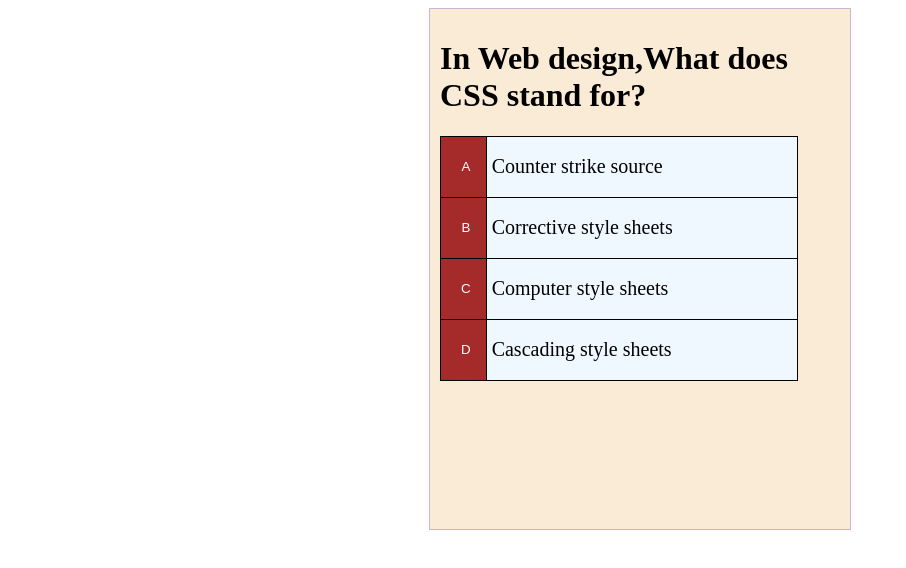
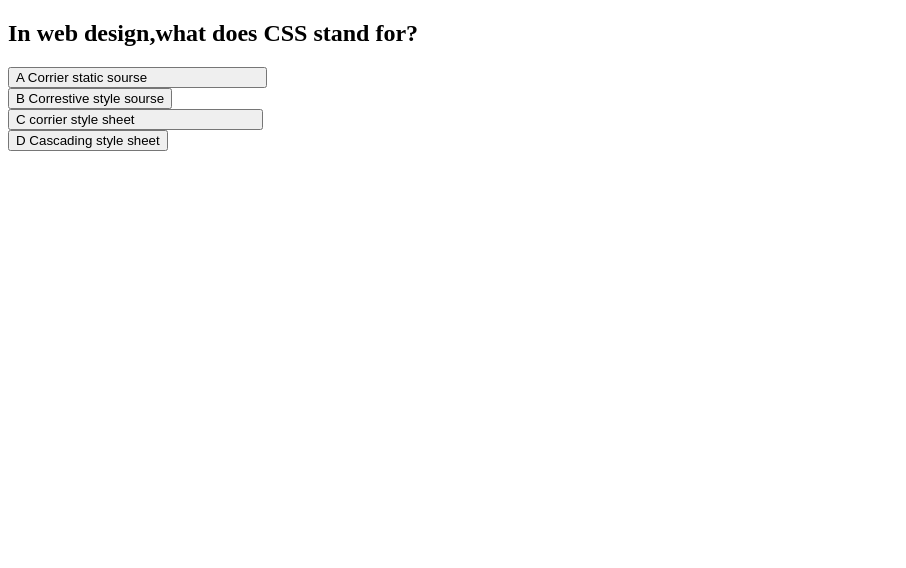
Before and after one commit to Krishnaraj004/questions-option, a plain HTML site: page index.html in a window 1280 px wide. Shown: the whole page, without its empty margins (0-906 px from the left). Drawn offline with Linux system fonts and the light colour scheme.

Commit message:
Update index.html

```diff
--- a/index.html
+++ b/index.html
@@ -7,35 +7,25 @@
     <link rel="stylesheet" href="./style.css">
 </head>
 <body>
-    <div class="form">
-        <h1>In Web design,What does CSS stand for?</h1>
-        <table class="select">
-            <tr>
-              <td class="one"><button>A </button></td>
-              <td class="two">Counter strike source</td>
-            </tr>
-            <tr>
-               <td class="one"><button>B</button></td>
-               <td class="two">Corrective style sheets</td>
-            </tr>
-            <tr>
-                <td class="one" id="change" onclick="change(event)"><button>C</button></td>
-                <td class="two">Computer style sheets</td>
-            </tr>
-            <tr>
-                <td class="one"><button id="green" onclick="correct(event)">D</button></td>
-                <td class="two"><Span>Cascading style sheets</Span></td>
-            </tr>
-        </table>
+    <div class="center">
+        <h2>In web design,what does CSS stand for?</h2>
+        <button onclick="wrong1()" id="btn1" style="padding-right: 118px;"><span>A</span>  Corrier static sourse</button><br>
+        <button onclick="wrong2()" id="btn2" ><span>B</span>  Correstive style sourse</button><br>
+        <button onclick="wrong3()" id="btn3" style="padding-right: 126px;"><span>C</span>  corrier style sheet</button><br>
+        <button onclick="correct()" id="btn" ><span>D</span>  Cascading style sheet</button>
     </div>
     <script>
-
-        function correct(event){
-            let green = document.getElementById('green');
+       function wrong1(){
+          document.getElementById("btn1").style.background="red";
         }
-        function change(){
-            let change=document.getElementById('change').style="background-color:green";
-
+        function wrong2(){
+            document.getElementById("btn2").style.background="red";
+        }
+        function wrong3(){
+            document.getElementById("btn3").style.background="red";
+        }
+        function correct(){
+            document.getElementById("btn").style.background="green";
         }
     </script>
 </body>
```
